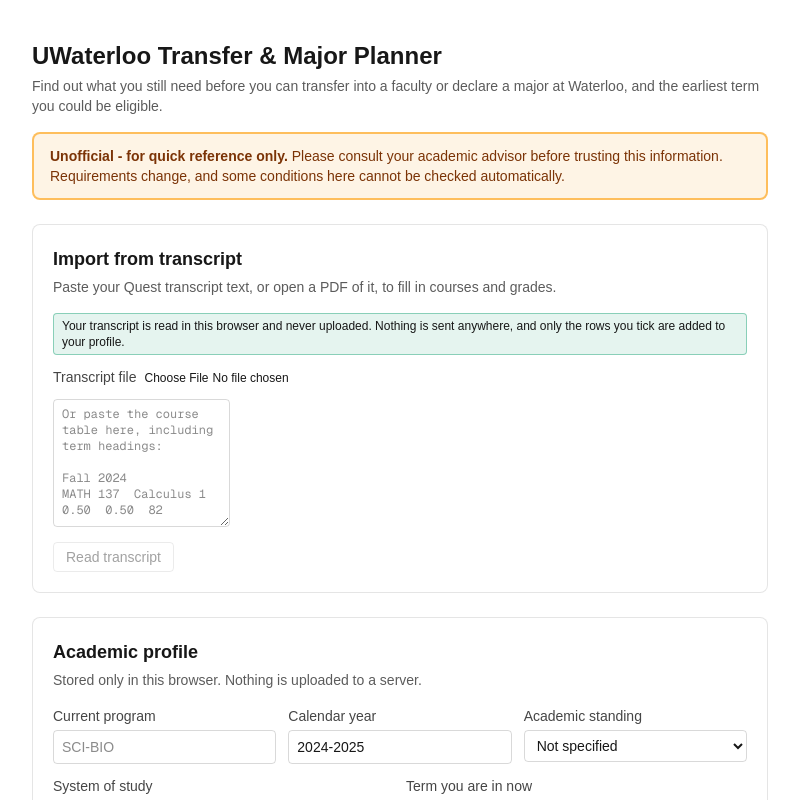
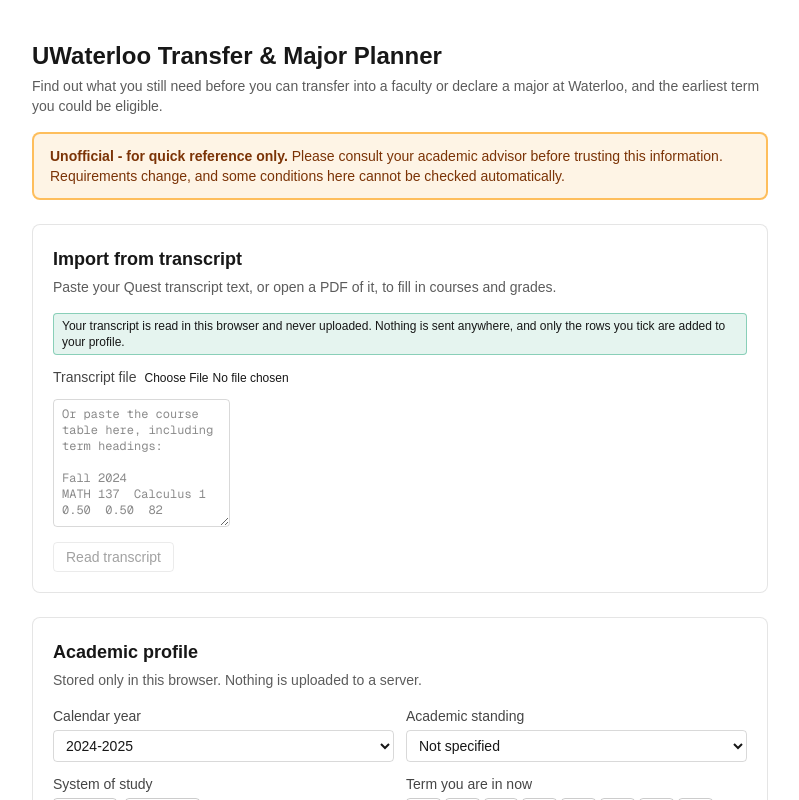
Before and after one commit to qiushih/transfer-path, a Next.js app: page / in a window 1280 px wide. Shown: the top 800 px of the page, without its empty margins (240-1039 px from the left). Built offline with nearby package versions, Linux system fonts and the light colour scheme.

Commit message:
current program deleted and drop down feature for calendar year

```diff
--- a/src/components/ProfilePanel.tsx
+++ b/src/components/ProfilePanel.tsx
@@ -2,6 +2,7 @@
 
 import { useState } from "react";
 import { courseKey } from "@/domain/grades";
+import { recentCalendarYears } from "@/domain/terms";
 import {
   ACADEMIC_LEVELS,
   type AcademicLevel,
@@ -12,6 +13,9 @@
   type TermRecord,
 } from "@/domain/types";
 import { Field, Section, inputClass } from "./ui";
+
+/** Computed once at module load; the list does not change while the page is open. */
+const CALENDAR_YEARS = recentCalendarYears();
 
 const STANDINGS: AcademicStanding[] = [
   "good",
@@ -68,21 +72,26 @@
       title="Academic profile"
       subtitle="Stored only in this browser. Nothing is uploaded to a server."
     >
-      <div className="grid gap-3 sm:grid-cols-3">
-        <Field label="Current program">
-          <input
-            className={inputClass}
-            placeholder="SCI-BIO"
-            value={profile.currentProgram}
-            onChange={(e) => onChange({ ...profile, currentProgram: e.target.value })}
-          />
-        </Field>
+      <div className="grid gap-3 sm:grid-cols-2">
         <Field label="Calendar year">
-          <input
+          <select
             className={inputClass}
             value={profile.calendarYear}
             onChange={(e) => onChange({ ...profile, calendarYear: e.target.value })}
-          />
+          >
+            {/*
+              A stored year outside the offered range would otherwise select
+              the first option silently and change the student's answer.
+            */}
+            {!CALENDAR_YEARS.includes(profile.calendarYear) && profile.calendarYear && (
+              <option value={profile.calendarYear}>{profile.calendarYear}</option>
+            )}
+            {CALENDAR_YEARS.map((year) => (
+              <option key={year} value={year}>
+                {year}
+              </option>
+            ))}
+          </select>
         </Field>
         <Field label="Academic standing">
           <select
--- a/src/domain/eligibility.ts
+++ b/src/domain/eligibility.ts
@@ -264,8 +264,19 @@
     }
 
     case "programExclusion": {
+      // An unknown program must not read as "not excluded". Treating a blank
+      // as a pass is the exact failure this engine avoids everywhere else, and
+      // it would tell a Pharmacy student they are eligible for Science.
+      if (profile.currentProgram.trim() === "") {
+        return {
+          status: "unknown",
+          requirement: condition.note,
+          missingInput: `Confirm you are not currently in one of: ${condition.programs.join(", ")}.`,
+        };
+      }
+
       const excluded = condition.programs.some(
-        (p) => p.toUpperCase() === profile.currentProgram.toUpperCase(),
+        (p) => p.toUpperCase() === profile.currentProgram.trim().toUpperCase(),
       );
       return {
         status: excluded ? "unmet" : "met",
--- a/src/domain/terms.ts
+++ b/src/domain/terms.ts
@@ -68,3 +68,23 @@
   const explicit = /\b(1\d{2}[159])\b/.exec(text);
   return explicit ? explicit[1] : null;
 }
+
+/**
+ * Calendar years a student could plausibly be governed by, newest first.
+ *
+ * A Waterloo calendar year runs September to August, so the one currently in
+ * effect is decided by the month, not just the year. The list leads with the
+ * *upcoming* year because that is the one a planner is working toward: by the
+ * time someone is choosing courses in August, the year they care about starts
+ * next month.
+ */
+export function recentCalendarYears(count = 10, now = new Date()): string[] {
+  // Month index 8 is September, when a new calendar year takes effect.
+  const currentStart = now.getMonth() >= 8 ? now.getFullYear() : now.getFullYear() - 1;
+  const newestStart = currentStart + 1;
+
+  return Array.from({ length: count }, (_, i) => {
+    const start = newestStart - i;
+    return `${start}-${start + 1}`;
+  });
+}
```
Also changed, not shown: 1 other file (tests, documents, lock files or other folders).
